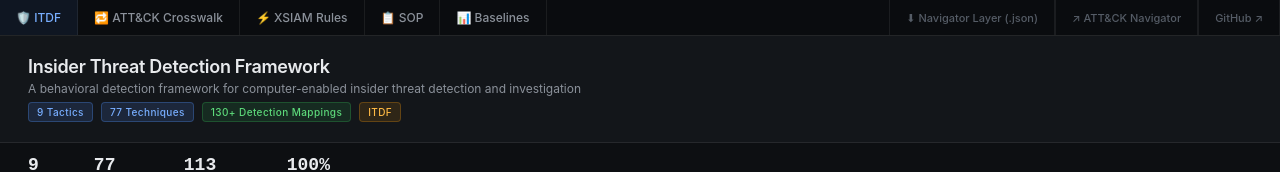
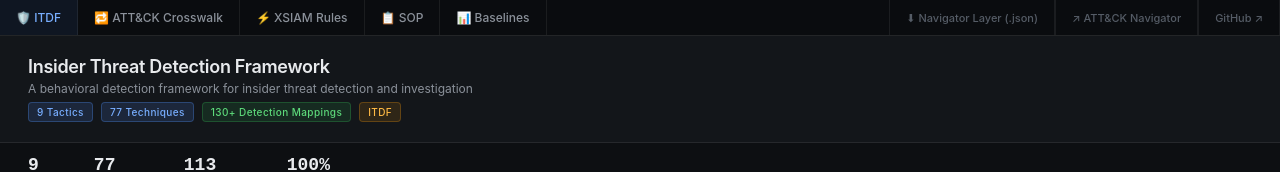
Before and after one commit to jcube3ai/Project-Insider_Threat, a plain HTML site: page index.html in a window 1280 px wide. Shown: the top 172 px of the page. Drawn offline with Linux system fonts and the light colour scheme.

Commit message:
Update index.html

```diff
--- a/index.html
+++ b/index.html
@@ -248,7 +248,7 @@
 <header class="site-header">
   <div>
     <h1>Insider Threat Detection Framework</h1>
-    <p>A behavioral detection framework for computer-enabled insider threat detection and investigation</p>
+    <p>A behavioral detection framework for insider threat detection and investigation</p>
     <div class="header-badges">
       <span class="badge badge-blue">9 Tactics</span>
       <span class="badge badge-blue" id="badge-techniques">69 Techniques</span>
```
